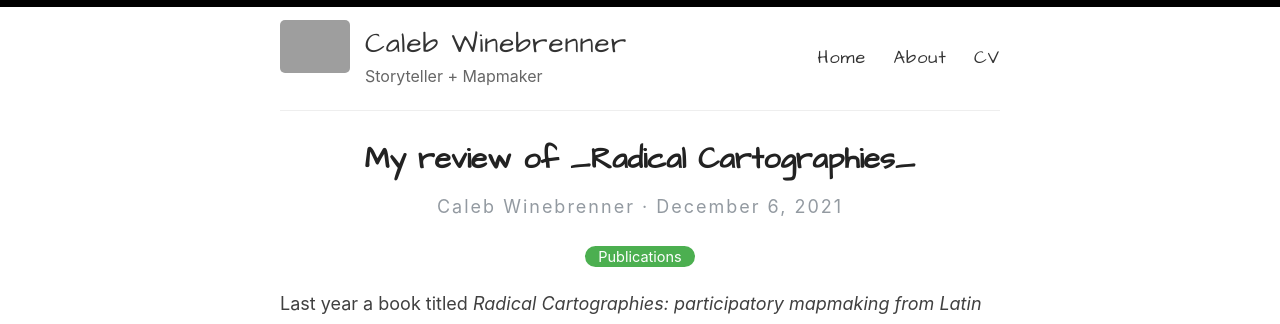
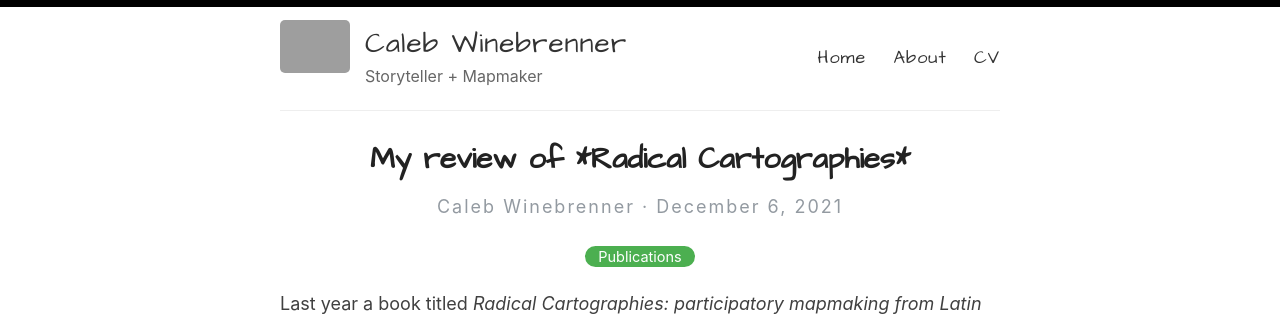
Before and after one commit to mappist/mappist.github.io, a Jekyll site: the page built from _posts/2021-12-06-Radical-Cartographies.md, in a window 1280 px wide, cut to the strip 0-324 px from the top of the page. Built offline with Jekyll 4.4.1, drawn with Linux system fonts in a browser that asks for light colours; grey boxes are pictures that could not be loaded.

```diff
--- a/_posts/2021-12-06-Radical-Cartographies.md
+++ b/_posts/2021-12-06-Radical-Cartographies.md
@@ -1,6 +1,6 @@
 ---
 layout: post
-title: My review of _Radical Cartographies_
+title: My review of *Radical Cartographies*
 categories: [Publications]
 ---
 
```
